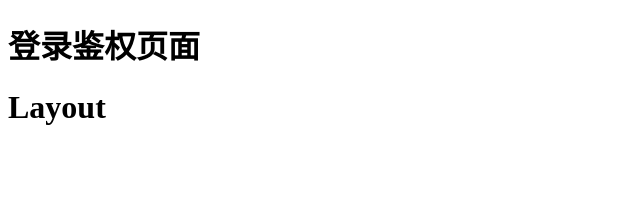
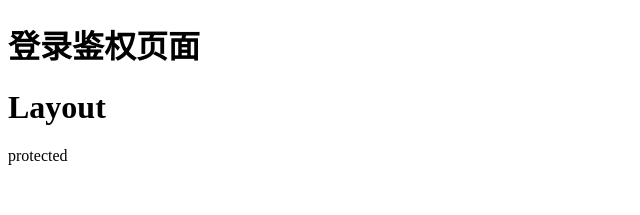
Before and after one commit to zjy4fun/management-admin, a React (Vite) app: page /protected in a window 1280 px wide. Shown: the top 215 px of the page, without its empty margins (0-640 px from the left). Built offline with nearby package versions, Linux system fonts and the light colour scheme.

Commit message:
fix: 修复子路由不显示的问题

```diff
--- a/src/components/App.tsx
+++ b/src/components/App.tsx
@@ -9,9 +9,9 @@ function App() {
             <h1>登录鉴权页面</h1>
             <Routes>
                 <Route element={<Layout/>}>
-                    <Route path="/" element={<h1>PublicPage</h1>}/>
-                    <Route path="/login" element={<h1>LoginPage</h1>}/>
-                    <Route path="/protected" element={<h1>protected</h1>}/>
+                    <Route path="/" element={<div>PublicPage</div>}/>
+                    <Route path="/login" element={<div>LoginPage</div>}/>
+                    <Route path="/protected" element={<div>protected</div>}/>
                 </Route>
             </Routes>
         </AuthProvider>
--- a/src/components/Layout/index.tsx
+++ b/src/components/Layout/index.tsx
@@ -1,6 +1,12 @@
+import {Outlet} from "react-router-dom";
+
 function Layout() {
     return (
-        <h1>Layout</h1>
+        <div>
+            <h1>Layout</h1>
+            <Outlet/>
+        </div>
     )
 }
+
 export default Layout;
```
